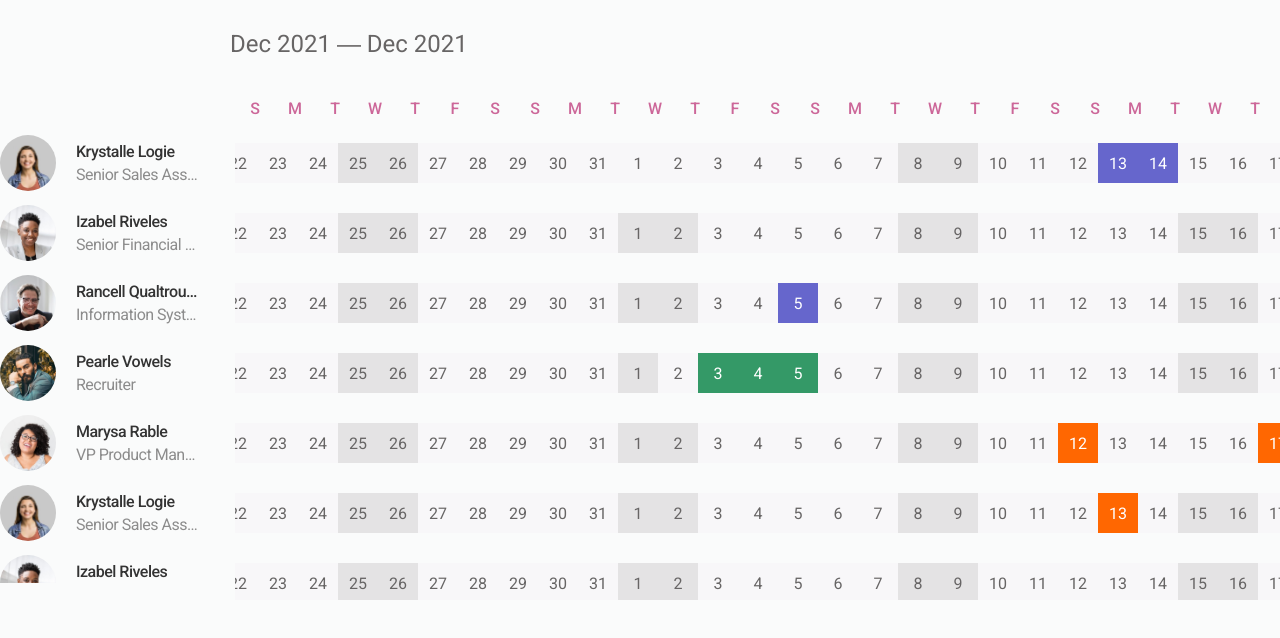
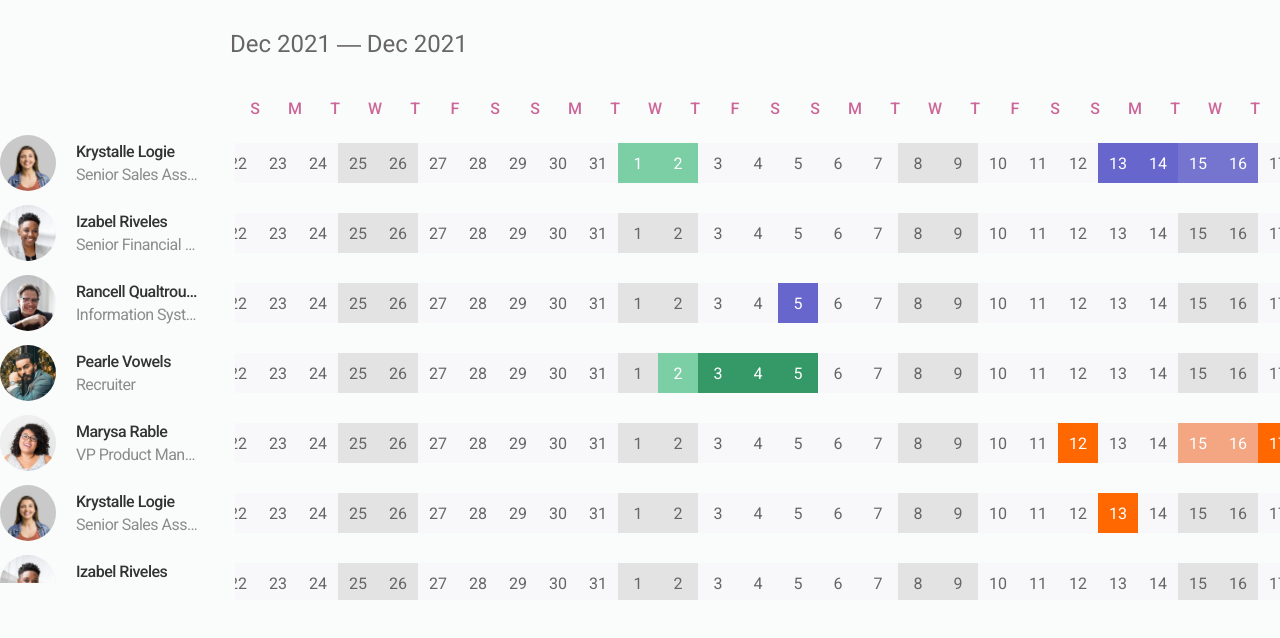
Before and after one commit to ANovokmet/vue-holiday-planner, a Vue app: page / in a window 1280 px wide. Shown: the top 638 px of the page. Built offline with nearby package versions, Linux system fonts and the light colour scheme.

Commit message:
version 1.1.0

```diff
--- a/package.json
+++ b/package.json
@@ -1,6 +1,6 @@
 {
   "name": "vue-holiday-planner",
-  "version": "0.1.1",
+  "version": "1.1.0",
   "private": true,
   "types": "index.d.ts",
   "main": "HolidayPlanner.js",
@@ -26,7 +26,6 @@
     "@vue/cli-service": "~4.5.0",
     "@vue/compiler-sfc": "^3.0.0",
     "@vue/eslint-config-typescript": "^7.0.0",
-    "copy-dir": "^1.3.0",
     "core-js": "^3.20.2",
     "del": "^6.0.0",
     "eslint": "^6.7.2",
@@ -37,7 +36,7 @@
     "rollup-plugin-node-resolve": "^5.2.0",
     "rollup-plugin-postcss": "^4.0.2",
     "rollup-plugin-typescript2": "^0.31.1",
-    "rollup-plugin-vue": "^6.0.0",
+    "rollup-plugin-vue": "^5.1.9",
     "typescript": "~4.1.5",
     "vue": "^2.6.11",
     "vue-template-compiler": "^2.6.11"
--- a/public/main.css
+++ b/public/main.css
@@ -47,3 +47,23 @@ body {
 .weekend {
     background-color: #e4e3e4;
 }
+
+.circle {
+    position: relative;
+}
+
+.circle::after {
+    content: "";
+    height: 30px;
+    width: 30px;
+    position: absolute;
+    border-radius: 50%;
+    border: 2px solid;
+}
+
+.circle-blue::after {
+    border-color: #87b8e9;
+}
+.circle-orange::after {
+    border-color: #F4A682;
+}
--- a/src/App.vue
+++ b/src/App.vue
@@ -2,7 +2,7 @@
   <HolidayPlanner
     :resources="rows"
     :infiniteScroll="true"
-    :customDays="{'01022022': { class: 'orange' }}"
+    :customDays="customDays"
     @header-click="onHeaderClick"
     @row-click="onRowClick"
     @day-click="onDayClick"
@@ -78,13 +78,11 @@ function generateRows() {
       const classes = colors[j % 3];
 
       let date = randomDate();
-      for (let k = 0; k < duration; k++) {
-        days.push({
-          date: date,
-          class: classes,
-        });
-        date = date.add(1, "day");
-      }
+      days.push({
+        startDate: date,
+        endDate: date.add(duration, 'day'),
+        class: classes,
+      });
     }
     row.days = days;
     rows.push(row);
@@ -114,6 +112,13 @@ export default Vue.extend({
   data() {
     return {
       rows: generateRows(),
+      customDays: [
+        {
+          date: dayjs('2022-02-01'),
+          headerClass: 'circle circle-orange',
+          class: 'orange'
+        }
+      ]
     };
   },
 });
--- a/src/components/HolidayPlanner.vue
+++ b/src/components/HolidayPlanner.vue
@@ -82,7 +82,7 @@ import minMax from 'dayjs/plugin/minMax';
 import clamp from 'lodash/clamp';
 import debounce from 'lodash/debounce';
 import throttle from 'lodash/throttle';
-import { Day, Resource } from './interfaces';
+import { CustomDay, Day, Resource, ResourceDay } from './interfaces';
 import { add_resize_listener } from './resize-listener';
 dayjs.extend(minMax);
 
@@ -96,6 +96,12 @@ interface Row {
   resource: Resource;
   top: number;
 }
+
+interface DayData {
+  model: ResourceDay;
+  classes: string;
+}
+type RowData = Record<any, Record<string, DayData>>;
 
 export default (Vue as VueConstructor<
   Vue & {
@@ -138,10 +144,10 @@ export default (Vue as VueConstructor<
       type: Boolean,
       default: true,
     },
-    /** map of custom day classes to apply to dates, eg. {'DDMMYYYY': { class: 'class name' }} */
+    /** custom day classes to apply every row of the date */
     customDays: {
-      type: Object as PropType<{ [key: string]: { class: string } }>,
-      default: () => ({}),
+      type: Array as PropType<CustomDay[]>,
+      default: () => ([]),
     },
     /**
      * Function to generate classes of body days
@@ -221,17 +227,38 @@ export default (Vue as VueConstructor<
     // TODO:: move to computed when solution to performance is found
     computeClasses() {
       const value = this.resources;
-      const _classes: { [rowId: number]: any } = {};
+      const _data: { [rowId: number]: any } = {};
       for (const row of value) {
-        _classes[row.id] = {};
+        _data[row.id] = {};
         if (row.days) {
           for (const day of row.days) {
-            const key = this.getKey(day.date);
-            _classes[row.id][key] = day.class;
+            if(day.date) {
+              const key = this.getKey(day.date);
+              _data[row.id][key] = {
+                model: day,
+                classes: day.class
+              };
+            } else if(day.startDate && day.endDate) {
+              let date = day.startDate;
+              if(day.endDate < day.startDate) {
+                console.error('endDate is before startDate');
+                continue;
+              }
+              while(date < day.endDate) {
+                const key = this.getKey(date);
+                _data[row.id][key] = {
+                  model: day,
+                  classes: day.class
+                }
+                date = date.add(1, 'day');
+              }
+            } else {
+              console.warn('Day without date', day);
+            }
           }
         }
       }
-      this.classes = _classes;
+      this.rowData = _data;
     },
 
     onBodyScroll(event: Event): void {
@@ -268,12 +295,19 @@ export default (Vue as VueConstructor<
         });
       }
 
-      const day = target.closest<HTMLElement>('[data-day-id]');
-      if (day) {
+      const dayElement = target.closest<HTMLElement>('[data-day-id]');
+      if (dayElement) {
+        const day = dayElement && this.days[+dayElement.dataset.dayId!];
+        let model;
+        if(row && day) {
+          const data = this.rowData[+row.dataset.rowId!][day.key];
+          model = data && data.model;
+        }
         this.$emit('day-click', {
           event,
           row: row && this.resources[+row.dataset.rowId!],
-          date: day && this.days[+day.dataset.dayId!].date
+          date: day.date,
+          model: model
         });
       }
 
@@ -447,7 +481,7 @@ export default (Vue as VueConstructor<
           value: this.getDayValueFn(current),
           key,
           date: current,
-          headerClass: this.getHeaderClassFn(current),
+          headerClass: this._getDateHeaderClass(current),
           class: this._getDateClass(current),
           left
         };
@@ -458,12 +492,29 @@ export default (Vue as VueConstructor<
       }
     },
 
+    _getDateHeaderClass(date: Dayjs) {
+      const classes = [];
+      classes.push(this.getHeaderClassFn(date));
+
+      const key = this.getKey(date);
+      const customDay = this.customDayRecords[key];
+      if(customDay) {
+        classes.push(customDay.headerClass);
+      }
+
+      return classes;
+    },
+
     _getDateClass(date: Dayjs): string {
       const classes: string[] = [];
       const key = this.getKey(date);
-      const customDay = this.customDays[key];
+      const customDay = this.customDayRecords[key];
       if (customDay) {
-        classes.push(customDay.class);
+        if(Array.isArray(customDay.class)) {
+          classes.push(...customDay.class);
+        } else {
+          classes.push(customDay.class);
+        }
       }
 
       if (this.getClassFn) {
@@ -491,11 +542,11 @@ export default (Vue as VueConstructor<
     },
 
     getKey(value: Dayjs): string {
-      return value.format('DDMMYYYY');
+      return value.format('YYYY-MM-DD');
     },
 
     _getDateClasses(row: Resource, day: Day): any {
-      return  (day.class ? ' ' + day.class : '') + (this.classes[row.id] && this.classes[row.id][day.key] || '');
+      return  (day.class ? day.class + ' ' : '') + (this.rowData[row.id] && this.rowData[row.id][day.key] && this.rowData[row.id][day.key].classes || '');
     }
 
   },
@@ -505,25 +556,13 @@ export default (Vue as VueConstructor<
     }
   },
   computed: {
+
     dateFormat() {
       return (date: Dayjs, format: string) => {
         return date.format(format);
       };
     },
-    // classes() {
-    //   const value = this.resources as Resource[];
-    //   const _classes: { [rowId: number]: any } = {};
-    //   for (const row of value) {
-    //     _classes[row.id] = {};
-    //     if (row.days) {
-    //       for (const day of row.days) {
-    //         const key = this.getKey(day.date);
-    //         _classes[row.id][key] = day.class;
-    //       }
-    //     }
-    //   }
-    //   return _classes;
-    // },
+
     rows(): Row[] {
       const resources = this.resources as Resource[];
       const _rows: Row[] = [];
@@ -537,12 +576,24 @@ export default (Vue as VueConstructor<
       }
       return _rows;
     },
+
     rowContainerHeight(): number {
       return this.rows.length * ROW_HEIGHT;
     },
+
     rightScrollbarVisible(): boolean {
       return this.rowContainerHeight > this.visibleHeight;
+    },
+
+    customDayRecords(): Record<string, CustomDay> {
+      const customDays: Record<string, CustomDay> = {};
+      for (const day of this.customDays) {
+        const key = this.getKey(day.date);
+        customDays[key] = day;
+      }
+      return customDays;
     }
+
   },
   data() {
     return {
@@ -550,7 +601,7 @@ export default (Vue as VueConstructor<
       from: null as any,
       to: null as any,
 
-      classes: {} as any,
+      rowData: {} as RowData,
       selected: {} as { [key: string]: boolean },
       selectedRows: {} as { [key: string]: boolean },
 
```
Also changed, not shown: src/components/interfaces.ts (+14 -1 lines), 2 other files (tests, documents, lock files or other folders).
